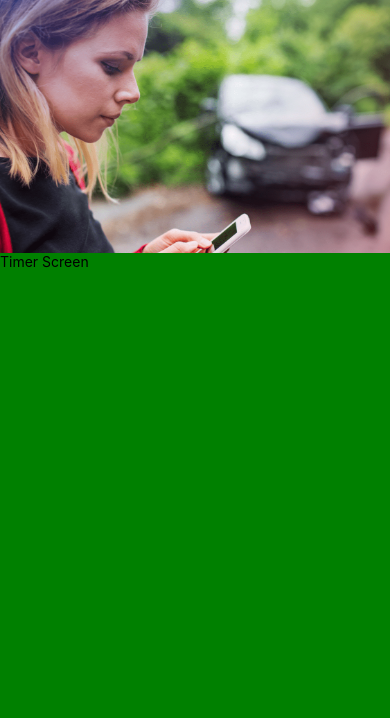
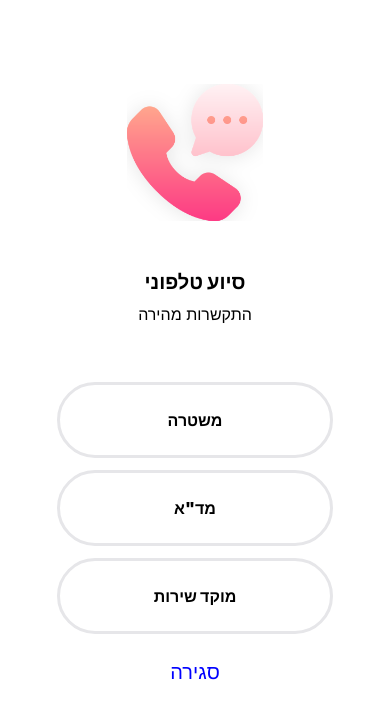
Before and after one commit to henaharon/MyCar2024, a React Native app: screen / in a window 390 px wide. Shown: the top 718 px of the page. Built offline with nearby package versions, Linux system fonts and the light colour scheme.

Commit message:
calldialog I2 screen done + button component

```diff
--- a/App.tsx
+++ b/App.tsx
@@ -2,11 +2,13 @@ import React from 'react';
 
 import {BaseView} from './src/uiKit/BaseView';
 import AccidentReportIntro from './src/screens/AccidentReport/AccidentReportIntro';
+import CallDialogScreen from './src/screens/AccidentReport/screens/CallDialog/CallDialogScreen';
 
 function App(): React.JSX.Element {
   return (
     <BaseView>
-      <AccidentReportIntro />
+      {/* <AccidentReportIntro /> */}
+      <CallDialogScreen />
     </BaseView>
   );
 }
--- a/package.json
+++ b/package.json
@@ -11,7 +11,8 @@
   },
   "dependencies": {
     "react": "18.2.0",
-    "react-native": "0.74.1"
+    "react-native": "0.74.1",
+    "react-native-linear-gradient": "^2.8.3"
   },
   "devDependencies": {
     "@babel/core": "^7.20.0",
--- /dev/null
+++ b/src/screens/AccidentReport/components/Button.js
@@ -0,0 +1,64 @@
+import React, {useState} from 'react';
+import {
+  Dimensions,
+  Pressable,
+  StyleSheet,
+  Text,
+  View,
+} from 'react-native';
+
+import LinearGradient from 'react-native-linear-gradient';
+
+export const Button = ({title,onPress}) => {
+    const [bgColor, setBgColor] = useState('transparent');
+    const [txtColor, setTxtColor] = useState('black');
+    const [brdrColor, setBorderColor] = useState('#e6e6e9');
+
+    return (
+        <Pressable style={[styles.buttonContainer, {backgroundColor: bgColor, borderColor:brdrColor}]} onPress={onPress}
+            onPressIn={()=> {
+                setBgColor('#F05C62')
+                setTxtColor('white')
+                setBorderColor('#F05C62')
+            }}
+            onPressOut={()=> {
+                setBgColor('transparent')
+                setTxtColor('black')
+                setBorderColor('#e6e6e9')
+            }}>
+            {/* <LinearGradient
+            colors={['#E50075', '#F05C62']}
+            start={{ x: 0, y: 0 }}
+            end={{ x: 1, y: 0 }}
+            style={styles.buttonContainer}
+        > */}
+            <View style={styles.buttonTextContainer}>
+            <Text style={[styles.buttonContainerText, {color:txtColor}]}>{title}</Text>
+            </View>
+        {/* </LinearGradient> */}
+        </Pressable>
+    );
+};
+
+const windowHeight = Dimensions.get('window').height;
+
+const styles = StyleSheet.create({
+    buttonContainer: {
+        width: '95%',
+        height: windowHeight * 0.09,
+        borderColor: '#e6e6e9',
+        borderWidth: 3,
+        borderRadius: 50,
+        backgroundColor: 'transparent',
+    },
+    buttonTextContainer: {
+        flex: 4,
+        alignItems: 'center',
+        justifyContent: 'center',
+    },
+    buttonContainerText: {
+        color: 'black',
+        fontSize: 16,
+        fontWeight: '900',
+    },
+});
--- /dev/null
+++ b/src/screens/AccidentReport/screens/CallDialog/CallDialogScreen.js
@@ -0,0 +1,79 @@
+import {Dimensions, StyleSheet, Text, View, Image, Pressable} from 'react-native';
+import {BaseView, BodyBaseView} from '../../../../uiKit/BaseView';
+import {Button} from '../../components/Button'
+
+const CallDialogScreen = () => {
+  return (
+    <BaseView>
+      <BodyBaseView style={{alignItems: 'center'}}>
+        <View style={styles.iconContainer}>
+        <Image style={styles.iconDisplay} source={require('../../../../assets/i1-assets/calldialogicon.png')} />
+        </View>
+        <View style={styles.textContainer}>
+        <Text style={styles.headerTitle}>סיוע טלפוני</Text>
+        <Text style={styles.infoText}>התקשרות מהירה</Text>
+        </View>
+        <View style={styles.buttonsContainer}>
+        <Button title='משטרה' />
+        <Button title='מד"א' />
+        <Button title='מוקד שירות' />
+        </View>
+        <Pressable style={styles.backLink}>
+        <Text style={styles.linkText}>סגירה</Text>
+        </Pressable>
+      </BodyBaseView>
+    </BaseView>
+  );
+};
+
+export default CallDialogScreen;
+
+const windowWidth = Dimensions.get('window').width;
+
+const styles = StyleSheet.create({
+  iconContainer: {
+    position: 'absolute',
+    top: '10%',
+  },
+  iconDisplay: {
+    height: windowWidth * 0.35,
+    width: windowWidth * 0.35,
+    elevation: 1,
+    shadowOffset: {width: 0, height: 1},
+    shadowOpacity: 0.1,
+    shadowRadius: 10,
+  },
+  buttonsContainer: {
+    width: '100%',
+    position: 'relative',
+    bottom: '22%',
+    alignItems: 'center',
+    gap: 12,
+  },
+  headerTitle: {
+    fontSize: 20,
+    fontWeight: '900',
+    color: 'black',
+  },
+  infoText: {
+    fontSize: 16,
+    color: 'black',
+  },
+  textContainer: {
+    flex: 1,
+    position: 'relative',
+    alignItems: 'center',
+    top: '32%',
+    gap: 10,
+  },
+  backLink: {
+    width: '100%',
+    position: 'relative',
+    bottom: '19%',
+  },
+  linkText: {
+    color: 'blue',
+    fontSize: 20,
+    textAlign: 'center',
+  },
+});
--- a/src/uiKit/BaseView.js
+++ b/src/uiKit/BaseView.js
@@ -16,12 +16,12 @@ export const BodyBaseView = ({children, style}) => {
 const styles = StyleSheet.create({
   safeAreaViewBase: {
     flex: 1,
-    backgroundColor: 'green',
+    backgroundColor: 'white',
   },
   bodyView: {
     paddingHorizontal: 50,
     flex: 9,
-    backgroundColor: 'yellow',
+    backgroundColor: 'white',
     // justifyContent: 'center',
     // alignItems: 'center',
   },
```
Also changed, not shown: src/screens/CallDialogScreen.js (deleted, +0 -62 lines), src/assets/i1-assets/calldialogicon.png (added), 1 other file (tests, documents, lock files or other folders).
